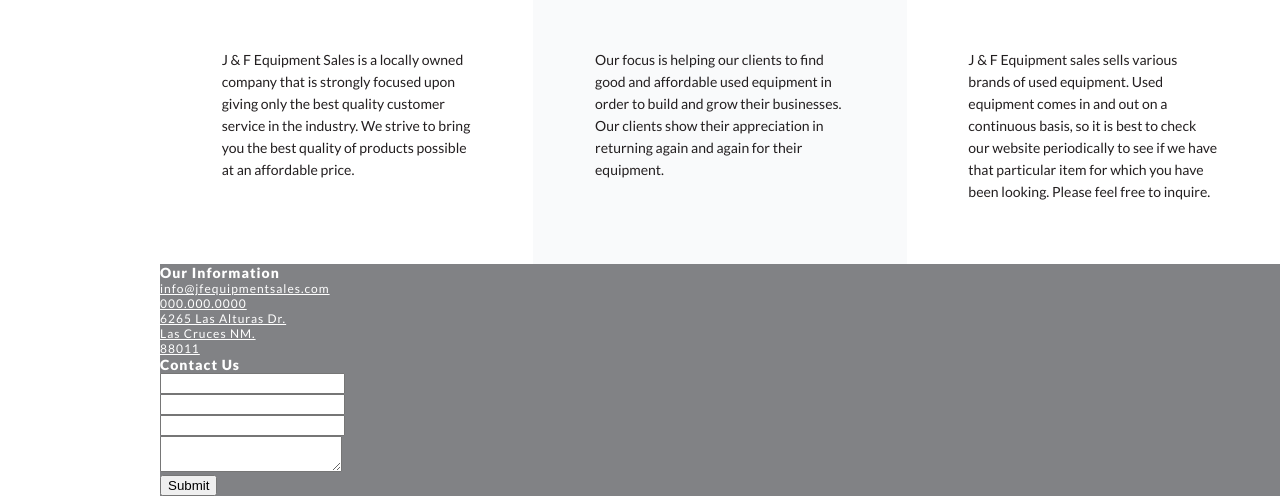
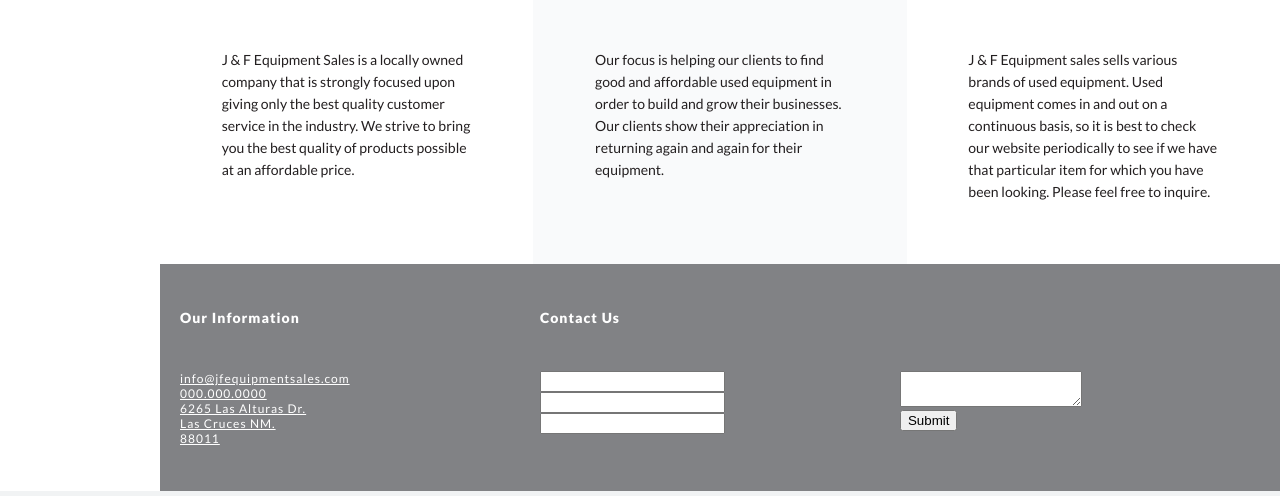
Before and after one commit to kellyannmcnamara01/jf-equipment, a PHP site: page / in a window 1280 px wide. Shown: the part 801-1297 px from the top of the page. Run offline with PHP 8.4, Linux system fonts and the light colour scheme.

Commit message:
set up cols in the footer

```diff
--- a/index.html
+++ b/index.html
@@ -83,8 +83,10 @@
                             <input type="submit" id="submit" name="submit">
                         </div>
                     </div>
+                    <div class="clear"></div>
                 </form>
             </div>
+            <div class="clear"></div>
         </footer>
     </main>
 </body>
--- a/main.css
+++ b/main.css
@@ -146,12 +146,14 @@ main {
 footer {
     width: 100%;
     background: #818285;
+    padding: 45px 20px;
 }
 footer h3 {
     color: #fff;
     font-weight: 900;
     font-size: 1.4em;
     letter-spacing: 1px;
+    padding-bottom: 45px;
 }
 footer p a {
     color: #fff;
@@ -159,3 +161,16 @@ footer p a {
     font-size: 1.2em;
     letter-spacing: 1px;
 }
+#contact-info, #contact-form {
+    float: left;
+}
+#contact-info {
+    width: 33.333%;
+}
+#contact-form {
+    width: 66.666%;
+}
+#contact-form .col-2 {
+    width: 50%;
+    float: left;
+}
```
